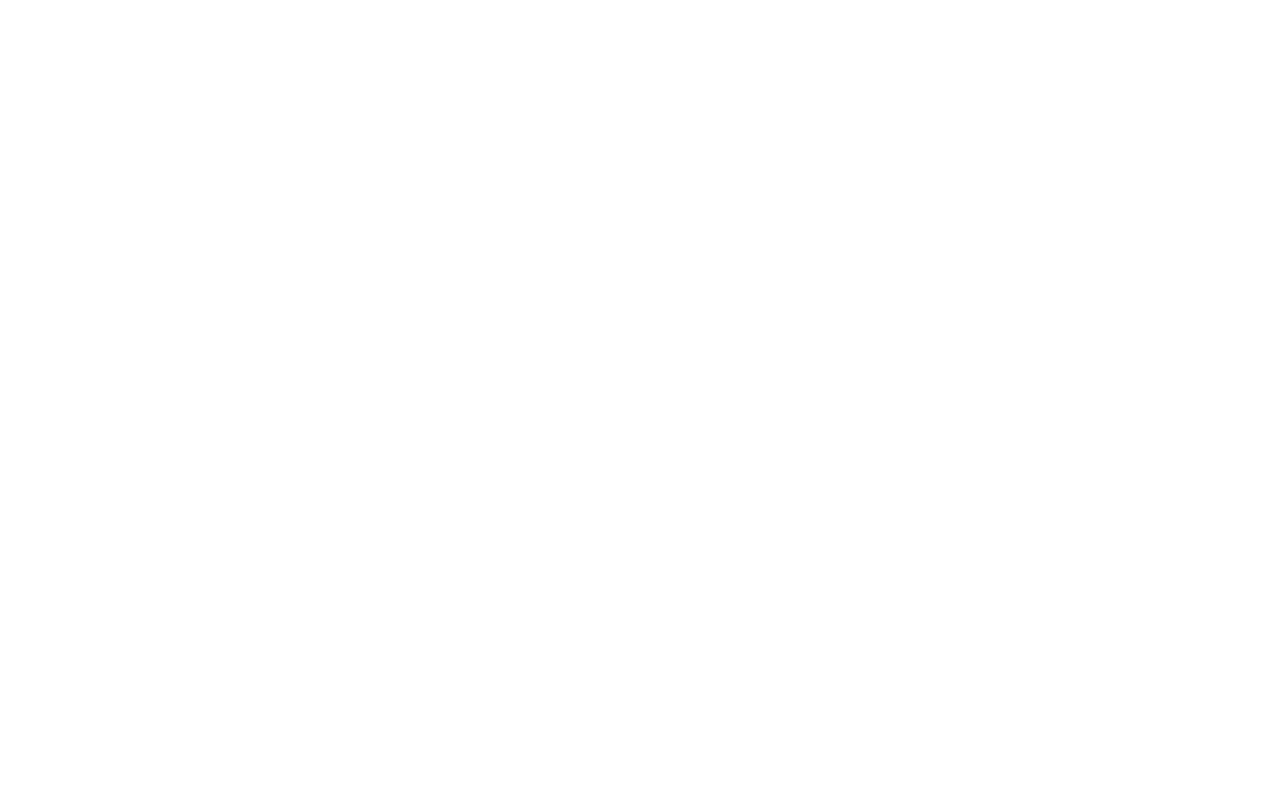
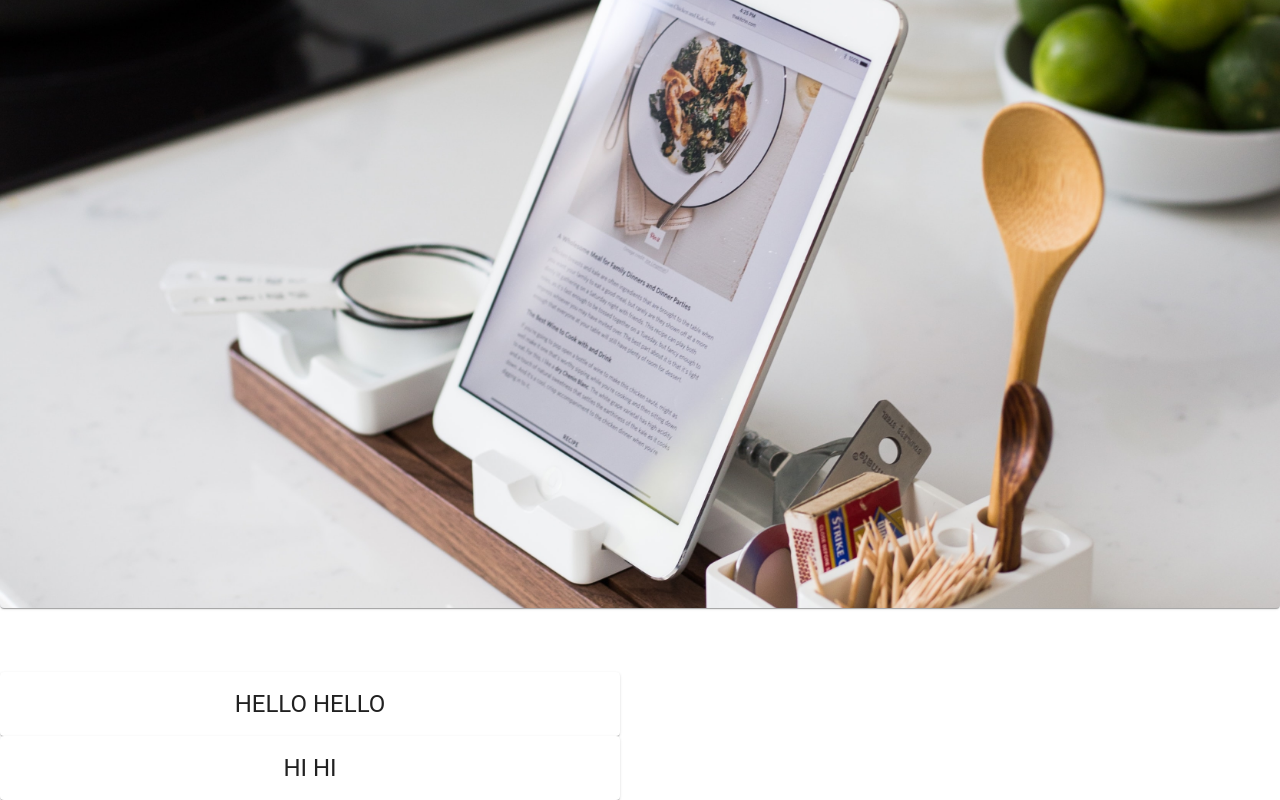
Before and after one commit to denn15law/ez-chef, a React (Create React App) app in the folder frontend/: page /new in a window 1280 px wide. Shown: the part 272-1072 px from the top of the page. Before the commit the page ends 800 px from the top, so only its background shows below. Built offline with nearby package versions, Linux system fonts and the light colour scheme.

Commit message:
Setup homepage styling

```diff
--- a/frontend/src/components/Index.js
+++ b/frontend/src/components/Index.js
@@ -1,11 +1,76 @@
 import React from "react";
+import {
+  Box,
+  Card,
+  CardActionArea,
+  CardContent,
+  CardMedia,
+  CssBaseline,
+  Grid,
+  Paper,
+  Typography,
+} from "@mui/material";
+import Image from "../docs/homepage-background.jpg";
+import { createTheme, ThemeProvider } from "@mui/material/styles";
 
-const App = (props) => {
+const styles = {
+  paperContainer: {
+    backgroundImage: `url(${Image})`,
+    backgroundPosition: "center",
+    backgroundSize: "cover",
+    backgroundRepeat: "no-repeat",
+    width: "100vw",
+    height: "100vh",
+  },
+};
+
+const theme = createTheme();
+
+const Index = () => {
   return (
-    <div>
-      <h1>Home Page</h1>
-    </div>
+    <ThemeProvider theme={theme}>
+      <CssBaseline />
+      <Paper style={styles.paperContainer}>
+        <Grid container spacing={4}>
+          <Box
+            component="main"
+            sx={{
+              flexGrow: 1,
+              height: "100vh",
+              overflow: "auto",
+            }}>
+            WELCOME
+          </Box>
+        </Grid>
+      </Paper>
+      <Grid container spacing={5} sx={{ mt: 3 }}>
+        <Grid item xs={12} md={6}>
+          <CardActionArea component="a" href="#">
+            <Card sx={{ display: "flex" }}>
+              <CardContent sx={{ flex: 1 }}>
+                {" "}
+                <Typography component="h2" variant="h5">
+                  HELLO HELLO
+                </Typography>
+              </CardContent>
+              <CardMedia />
+            </Card>
+          </CardActionArea>
+          <CardActionArea component="a" href="#">
+            <Card sx={{ display: "flex" }}>
+              <CardContent sx={{ flex: 1 }}>
+                {" "}
+                <Typography component="h2" variant="h5">
+                  HI HI
+                </Typography>
+              </CardContent>
+              <CardMedia />
+            </Card>
+          </CardActionArea>
+        </Grid>
+      </Grid>
+    </ThemeProvider>
   );
 };
 
-export default App;
+export default Index;
--- a/frontend/src/components/NewRecipe.jsx
+++ b/frontend/src/components/NewRecipe.jsx
@@ -6,10 +6,11 @@
 const styles = {
   paperContainer: {
     backgroundImage: `url(${Image})`,
-    margin: "auto",
-    display: "block",
-    maxWidth: "100%",
-    maxHeight: "100%",
+    backgroundPosition: "center",
+    backgroundSize: "cover",
+    backgroundRepeat: "no-repeat",
+    width: "100vw",
+    height: "100vh",
   },
 };
 
@@ -23,8 +24,7 @@
           flexGrow: 1,
           height: "100vh",
           overflow: "auto",
-        }}
-      >
+        }}>
         <NewRecipeForm user={user} />
       </Box>
     </Paper>
```
Also changed, not shown: frontend/src/docs/homepage-background.jpg (added).
